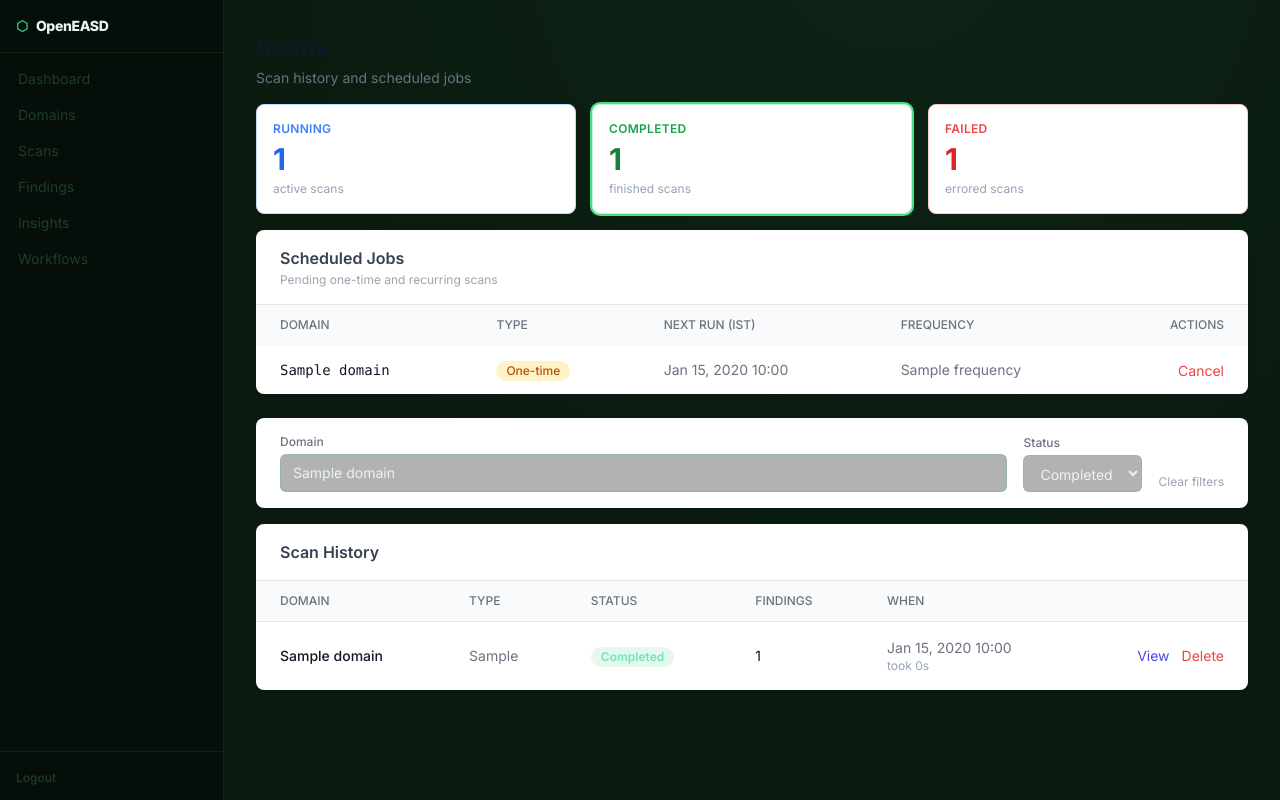
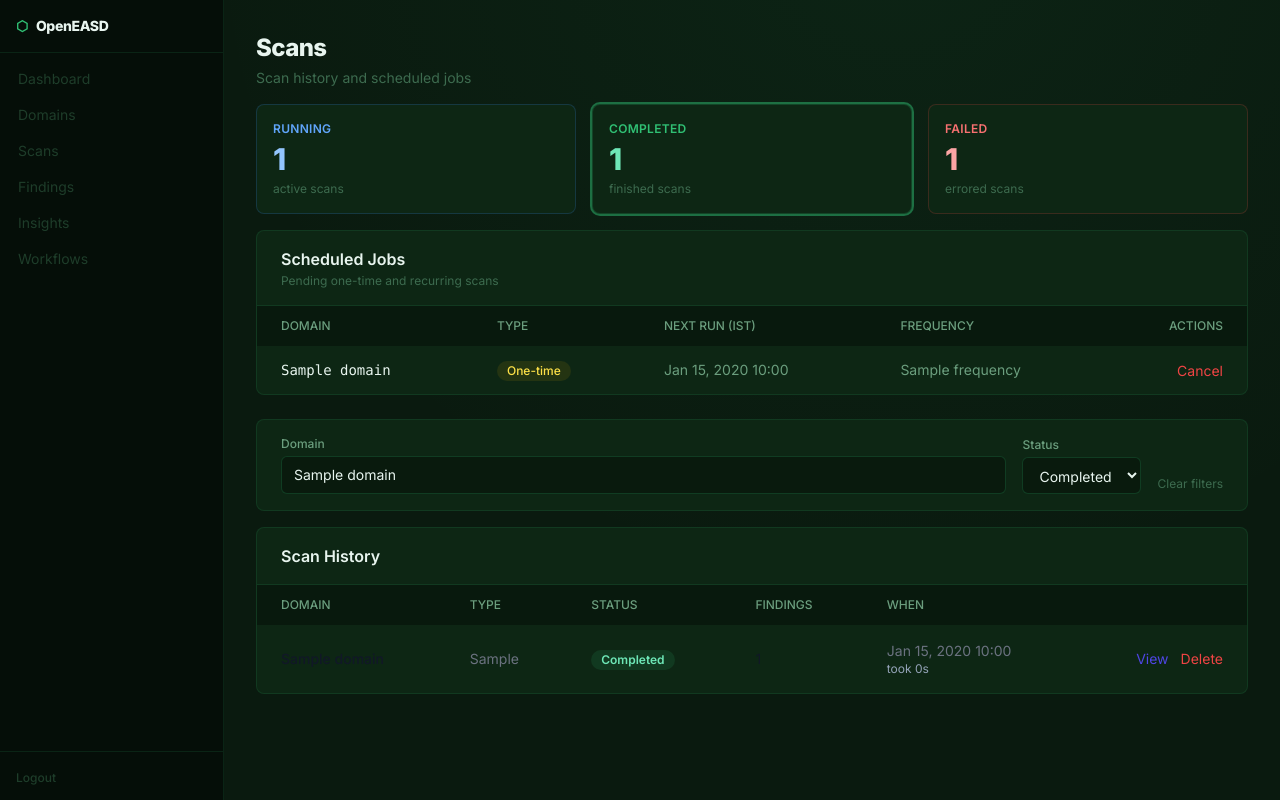
Before and after one commit to cybersecify/OpenEASD, a Django app: template templates/scans/list.html in a window 1280 px wide. Run offline with Django 5.2, Linux system fonts and the light colour scheme; tables that the repository leaves empty hold one stand-in row (values such as "Sample post"); the template is opened without the code that fills it: values that come from a table or form of the project are taken from there, most other values are stand-ins (such as "Sample title", 1, 10 or a date in 2020); data that the repository does not hold is empty; some libraries are stand-ins or nearby versions.

Commit message:
style: dark mode scans list and scheduled pages
Co-Authored-By: Claude Sonnet 4.6 <noreply@anthropic.com>

```diff
--- a/templates/scans/list.html
+++ b/templates/scans/list.html
@@ -4,76 +4,76 @@
 
 {% block content %}
 <div class="mb-4">
-  <h1 class="text-2xl font-bold text-gray-900">Scans</h1>
-  <p class="text-gray-500 text-sm mt-1">Scan history and scheduled jobs</p>
+  <h1 class="text-2xl font-bold text-[#e8f5ef] font-extrabold tracking-tight">Scans</h1>
+  <p class="text-[#3d6b4f] text-sm mt-1">Scan history and scheduled jobs</p>
 </div>
 
 <!-- Status summary cards -->
 <div class="grid grid-cols-3 gap-4 mb-4">
   <a href="?status=running{% if domain %}&domain={{ domain|urlencode }}{% endif %}"
-     class="bg-white border border-blue-200 rounded-lg p-4 cursor-pointer hover:shadow-md transition-shadow {% if status_filter == 'running' %}ring-2 ring-blue-400{% endif %}">
-    <div class="text-xs font-semibold text-blue-500 uppercase tracking-wide">Running</div>
-    <div class="text-3xl font-bold text-blue-600 my-1">{{ count_running }}</div>
-    <div class="text-xs text-slate-400">active scans</div>
+     class="bg-[#0d2614] border border-[rgba(59,130,246,0.20)] rounded-lg p-4 cursor-pointer hover:border-[rgba(59,130,246,0.40)] transition-colors {% if status_filter == 'running' %}ring-2 ring-[rgba(59,130,246,0.50)]{% endif %}">
+    <div class="text-xs font-semibold text-blue-400 uppercase tracking-wide">Running</div>
+    <div class="text-3xl font-extrabold text-[#93c5fd] my-1 tracking-tight">{{ count_running }}</div>
+    <div class="text-xs text-[#3d6b4f]">active scans</div>
   </a>
   <a href="?status=completed{% if domain %}&domain={{ domain|urlencode }}{% endif %}"
-     class="bg-white border border-green-200 rounded-lg p-4 cursor-pointer hover:shadow-md transition-shadow {% if status_filter == 'completed' %}ring-2 ring-green-400{% endif %}">
-    <div class="text-xs font-semibold text-green-600 uppercase tracking-wide">Completed</div>
-    <div class="text-3xl font-bold text-green-700 my-1">{{ count_completed }}</div>
-    <div class="text-xs text-slate-400">finished scans</div>
+     class="bg-[#0d2614] border border-[rgba(48,192,116,0.20)] rounded-lg p-4 cursor-pointer hover:border-[rgba(48,192,116,0.40)] transition-colors {% if status_filter == 'completed' %}ring-2 ring-[rgba(48,192,116,0.50)]{% endif %}">
+    <div class="text-xs font-semibold text-[#30c074] uppercase tracking-wide">Completed</div>
+    <div class="text-3xl font-extrabold text-[#6ee7b7] my-1 tracking-tight">{{ count_completed }}</div>
+    <div class="text-xs text-[#3d6b4f]">finished scans</div>
   </a>
   <a href="?status=failed{% if domain %}&domain={{ domain|urlencode }}{% endif %}"
-     class="bg-white border border-red-200 rounded-lg p-4 cursor-pointer hover:shadow-md transition-shadow {% if status_filter == 'failed' %}ring-2 ring-red-400{% endif %}">
-    <div class="text-xs font-semibold text-red-500 uppercase tracking-wide">Failed</div>
-    <div class="text-3xl font-bold text-red-600 my-1">{{ count_failed }}</div>
-    <div class="text-xs text-slate-400">errored scans</div>
+     class="bg-[#0d2614] border border-[rgba(239,68,68,0.20)] rounded-lg p-4 cursor-pointer hover:border-[rgba(239,68,68,0.40)] transition-colors {% if status_filter == 'failed' %}ring-2 ring-[rgba(239,68,68,0.50)]{% endif %}">
+    <div class="text-xs font-semibold text-[#f87171] uppercase tracking-wide">Failed</div>
+    <div class="text-3xl font-extrabold text-[#fca5a5] my-1 tracking-tight">{{ count_failed }}</div>
+    <div class="text-xs text-[#3d6b4f]">errored scans</div>
   </a>
 </div>
 
 <!-- Scheduled Jobs (shown only if any exist) -->
 {% if scheduled %}
-<div class="bg-white rounded-lg shadow mb-6">
-  <div class="px-6 py-4 border-b border-gray-200 flex items-center justify-between">
+<div class="bg-[#0d2614] rounded-lg border border-[rgba(48,192,116,0.12)] mb-6">
+  <div class="px-6 py-4 border-b border-[rgba(48,192,116,0.12)] flex items-center justify-between">
     <div>
-      <h2 class="font-semibold text-gray-700">Scheduled Jobs</h2>
-      <p class="text-xs text-gray-400 mt-0.5">Pending one-time and recurring scans</p>
+      <h2 class="font-semibold text-[#e8f5ef]">Scheduled Jobs</h2>
+      <p class="text-xs text-[#3d6b4f] mt-0.5">Pending one-time and recurring scans</p>
     </div>
   </div>
-  <table class="min-w-full divide-y divide-gray-100">
-    <thead class="bg-gray-50">
+  <table class="min-w-full">
+    <thead class="bg-[rgba(0,0,0,0.35)]">
       <tr>
-        <th class="px-6 py-3 text-left text-xs font-medium text-gray-500 uppercase">Domain</th>
-        <th class="px-6 py-3 text-left text-xs font-medium text-gray-500 uppercase">Type</th>
-        <th class="px-6 py-3 text-left text-xs font-medium text-gray-500 uppercase">Next Run (IST)</th>
-        <th class="px-6 py-3 text-left text-xs font-medium text-gray-500 uppercase">Frequency</th>
-        <th class="px-6 py-3 text-right text-xs font-medium text-gray-500 uppercase">Actions</th>
+        <th class="px-6 py-3 text-left text-xs font-medium text-[#6b9e7e] uppercase">Domain</th>
+        <th class="px-6 py-3 text-left text-xs font-medium text-[#6b9e7e] uppercase">Type</th>
+        <th class="px-6 py-3 text-left text-xs font-medium text-[#6b9e7e] uppercase">Next Run (IST)</th>
+        <th class="px-6 py-3 text-left text-xs font-medium text-[#6b9e7e] uppercase">Frequency</th>
+        <th class="px-6 py-3 text-right text-xs font-medium text-[#6b9e7e] uppercase">Actions</th>
       </tr>
     </thead>
       {% for job in scheduled %}
       <tbody x-data="{ confirmCancel: false }">
-      <tr class="hover:bg-gray-50">
-        <td class="px-6 py-3 text-sm font-mono font-medium text-gray-900">{{ job.domain }}</td>
+      <tr class="hover:bg-[rgba(48,192,116,0.025)]">
+        <td class="px-6 py-3 text-sm font-mono font-medium text-[#e8f5ef]">{{ job.domain }}</td>
         <td class="px-6 py-3 text-sm">
           {% if job.job_type == "recurring" %}
-          <span class="inline-flex items-center px-2.5 py-0.5 rounded-full text-xs font-medium bg-indigo-100 text-indigo-700">Recurring</span>
+          <span class="inline-flex items-center px-2.5 py-0.5 rounded-full text-xs font-medium bg-[rgba(48,192,116,0.10)] text-[#30c074]">Recurring</span>
           {% else %}
-          <span class="inline-flex items-center px-2.5 py-0.5 rounded-full text-xs font-medium bg-amber-100 text-amber-700">One-time</span>
+          <span class="inline-flex items-center px-2.5 py-0.5 rounded-full text-xs font-medium bg-[rgba(234,179,8,0.10)] text-[#fde047]">One-time</span>
           {% endif %}
         </td>
-        <td class="px-6 py-3 text-sm text-gray-500">
-          {% if job.next_run_time %}{{ job.next_run_time|date:"M d, Y H:i" }}{% else %}<span class="text-gray-300 italic">—</span>{% endif %}
+        <td class="px-6 py-3 text-sm text-[#6b9e7e]">
+          {% if job.next_run_time %}{{ job.next_run_time|date:"M d, Y H:i" }}{% else %}<span class="text-[#1e3d2a] italic">—</span>{% endif %}
         </td>
-        <td class="px-6 py-3 text-sm text-gray-500">{{ job.frequency }}</td>
+        <td class="px-6 py-3 text-sm text-[#6b9e7e]">{{ job.frequency }}</td>
         <td class="px-6 py-3 text-right">
           <button @click="confirmCancel = true" x-show="!confirmCancel" class="text-red-500 hover:text-red-700 text-sm">Cancel</button>
         </td>
       </tr>
-      <tr x-show="confirmCancel" x-cloak class="bg-red-50">
+      <tr x-show="confirmCancel" x-cloak class="bg-[rgba(239,68,68,0.08)]">
         <td colspan="5" class="px-6 py-3">
           <div class="flex items-center justify-between">
-            <p class="text-sm text-red-700">Cancel scheduled scan for <span class="font-bold">{{ job.domain }}</span>?</p>
+            <p class="text-sm text-[#fca5a5]">Cancel scheduled scan for <span class="font-bold">{{ job.domain }}</span>?</p>
             <div class="flex items-center gap-3">
-              <button @click="confirmCancel = false" class="text-sm text-gray-600 hover:text-gray-800">No, keep</button>
+              <button @click="confirmCancel = false" class="text-sm text-[#6b9e7e] hover:text-[#e8f5ef]">No, keep</button>
               <form method="post" action="{% url 'cancel-scheduled-job' job.job_id %}">
                 {% csrf_token %}
                 <button type="submit" class="px-3 py-1.5 bg-red-600 text-white text-sm rounded-md hover:bg-red-700">Yes, cancel</button>
@@ -89,19 +89,19 @@
 {% endif %}
 
 <!-- Filters -->
-<div class="bg-white rounded-lg shadow mb-4 px-6 py-4">
+<div class="bg-[#0d2614] rounded-lg border border-[rgba(48,192,116,0.12)] mb-4 px-6 py-4">
   <form class="flex gap-4 items-end"
         hx-get="{% url 'scan-list' %}"
         hx-target="#scan-table-body"
         hx-trigger="change, input delay:400ms from:[name=domain]">
     <div class="flex-1">
-      <label class="block text-xs font-medium text-gray-500 mb-1">Domain</label>
+      <label class="block text-xs font-medium text-[#6b9e7e] mb-1">Domain</label>
       <input type="text" name="domain" value="{{ domain }}" placeholder="Filter by domain"
-             class="w-full px-3 py-2 border border-gray-300 rounded-md text-sm focus:outline-none focus:ring-2 focus:ring-indigo-500">
+             class="w-full px-3 py-2 border border-[rgba(48,192,116,0.12)] rounded-md text-sm bg-[#0d2614] text-[#e8f5ef] focus:outline-none focus:ring-2 focus:ring-[#30c074]">
     </div>
     <div>
-      <label class="block text-xs font-medium text-gray-500 mb-1">Status</label>
-      <select name="status" class="px-3 py-2 border border-gray-300 rounded-md text-sm focus:outline-none focus:ring-2 focus:ring-indigo-500">
+      <label class="block text-xs font-medium text-[#6b9e7e] mb-1">Status</label>
+      <select name="status" class="px-3 py-2 border border-[rgba(48,192,116,0.12)] rounded-md text-sm bg-[#0d2614] text-[#e8f5ef] focus:outline-none focus:ring-2 focus:ring-[#30c074]">
         <option value="">All</option>
         <option value="pending" {% if status_filter == "pending" %}selected{% endif %}>Pending</option>
         <option value="running" {% if status_filter == "running" %}selected{% endif %}>Running</option>
@@ -111,28 +111,28 @@
       </select>
     </div>
     <div class="shrink-0 self-end">
-      <a href="{% url 'scan-list' %}" class="text-xs text-gray-400 hover:text-gray-600">Clear filters</a>
+      <a href="{% url 'scan-list' %}" class="text-xs text-[#3d6b4f] hover:text-[#6b9e7e]">Clear filters</a>
     </div>
   </form>
 </div>
 
 <!-- Scan History -->
-<div class="bg-white rounded-lg shadow overflow-hidden">
-  <div class="px-6 py-4 border-b border-gray-200">
-    <h2 class="font-semibold text-gray-700">Scan History</h2>
+<div class="bg-[#0d2614] rounded-lg border border-[rgba(48,192,116,0.12)] overflow-hidden">
+  <div class="px-6 py-4 border-b border-[rgba(48,192,116,0.12)]">
+    <h2 class="font-semibold text-[#e8f5ef]">Scan History</h2>
   </div>
-  <table class="min-w-full divide-y divide-gray-200">
-    <thead class="bg-gray-50">
+  <table class="min-w-full">
+    <thead class="bg-[rgba(0,0,0,0.35)]">
       <tr>
-        <th class="px-6 py-3 text-left text-xs font-medium text-gray-500 uppercase">Domain</th>
-        <th class="px-6 py-3 text-left text-xs font-medium text-gray-500 uppercase">Type</th>
-        <th class="px-6 py-3 text-left text-xs font-medium text-gray-500 uppercase">Status</th>
-        <th class="px-6 py-3 text-left text-xs font-medium text-gray-500 uppercase">Findings</th>
-        <th class="px-6 py-3 text-left text-xs font-medium text-gray-500 uppercase">When</th>
+        <th class="px-6 py-3 text-left text-xs font-medium text-[#6b9e7e] uppercase">Domain</th>
+        <th class="px-6 py-3 text-left text-xs font-medium text-[#6b9e7e] uppercase">Type</th>
+        <th class="px-6 py-3 text-left text-xs font-medium text-[#6b9e7e] uppercase">Status</th>
+        <th class="px-6 py-3 text-left text-xs font-medium text-[#6b9e7e] uppercase">Findings</th>
+        <th class="px-6 py-3 text-left text-xs font-medium text-[#6b9e7e] uppercase">When</th>
         <th class="px-6 py-3"></th>
       </tr>
     </thead>
-    <tbody id="scan-table-body" class="bg-white divide-y divide-gray-200">
+    <tbody id="scan-table-body" class="bg-[#0d2614]">
       {% include "partials/scan_rows.html" %}
     </tbody>
   </table>
```
Also changed, not shown: templates/scans/scheduled.html (+25 -25 lines), tests/unit/test_scans.py (+1 -1 lines).
